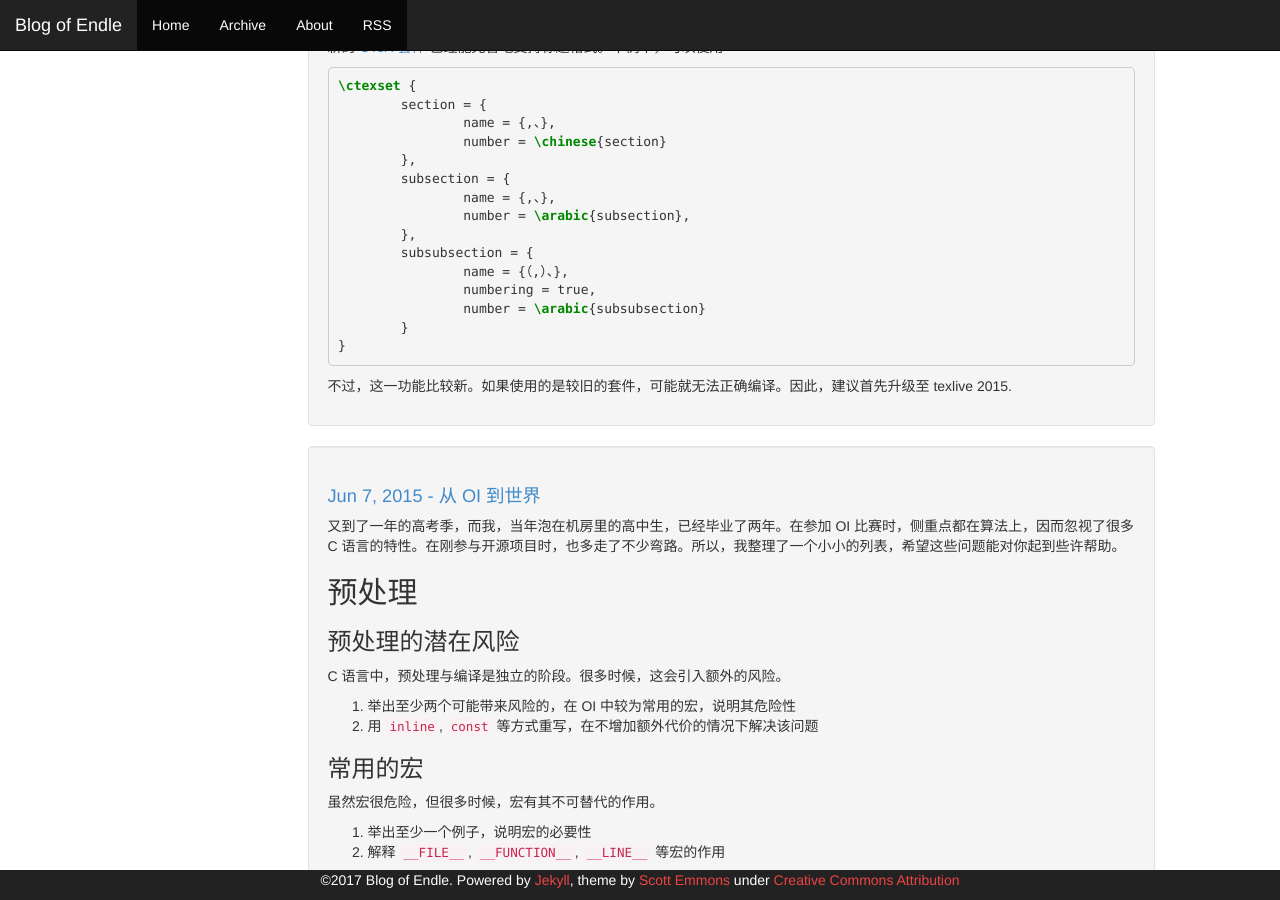
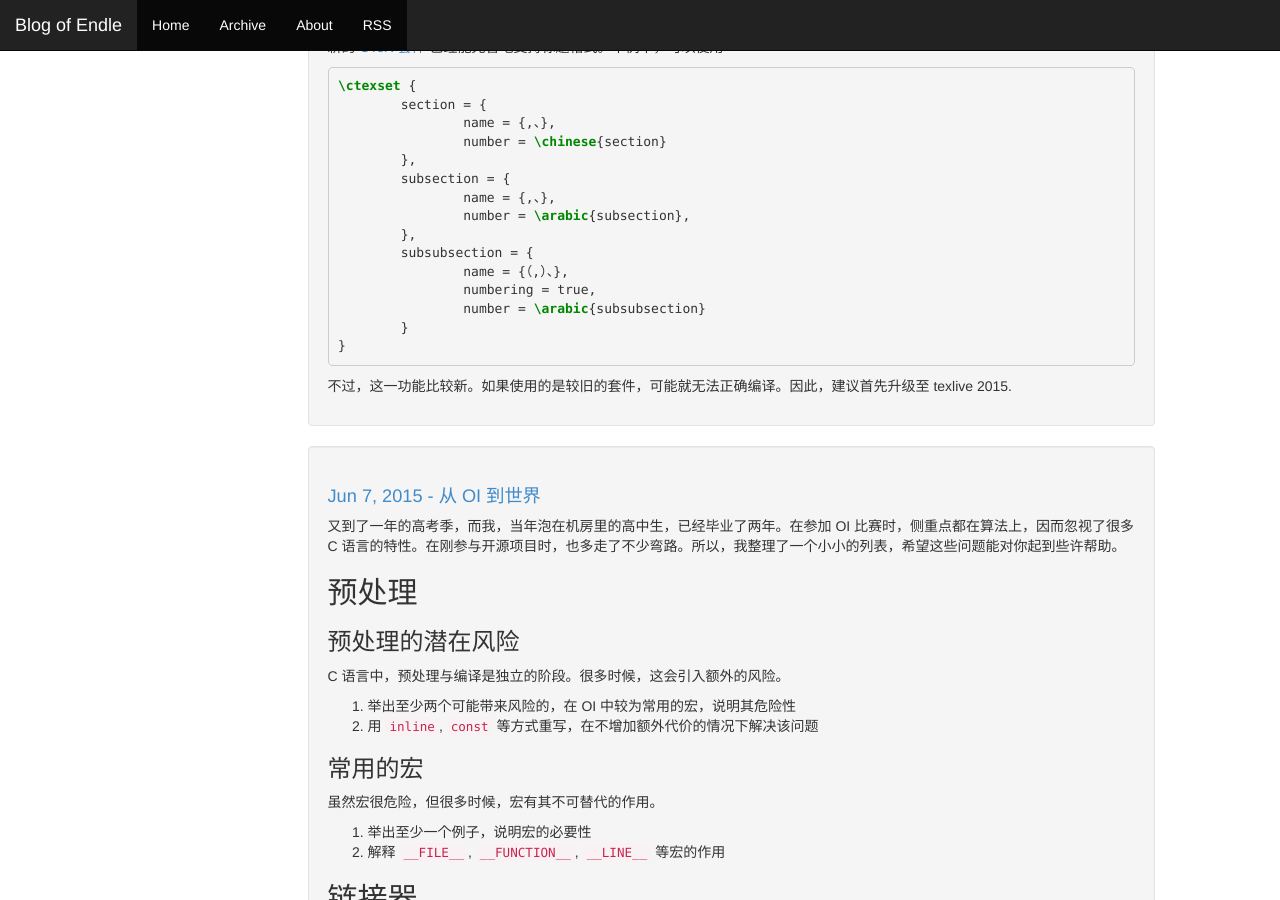
Before and after one commit to Endle/endle.github.io, a Jekyll site: the page built from index.html, in a window 1280 px wide and 900 px high, scrolled down 610 px. Built offline with Jekyll 4.4.1, drawn with Linux system fonts in a browser that asks for light colours; the list of posts is cut into pages by our own code; comment, search, counter and statistics services are not loaded.

Commit message:
No bottom copyright

```diff
--- a/_includes/footer.html
+++ b/_includes/footer.html
@@ -1,13 +1,3 @@
-<div class="container-fluid">
-    <div class="row-fluid">
-        <div class="span12 footer navbar-inverse navbar-fixed-bottom">
-            <p class="copyright">&copy;{{ site.time | date: '%Y' }} {{ site.name }}. Powered by <a href="http://jekyllrb.com">Jekyll</a>, theme by <a href="https://github.com/scotte/jekyll-clean">Scott Emmons</a>
-            under
-            <a href="http://creativecommons.org/licenses/by/4.0/">Creative Commons Attribution</a></p>
-        </div>
-    </div>
-</div>
-
 {% include disqus-counts.html %}
 {% include analytics.html %}
 
```
